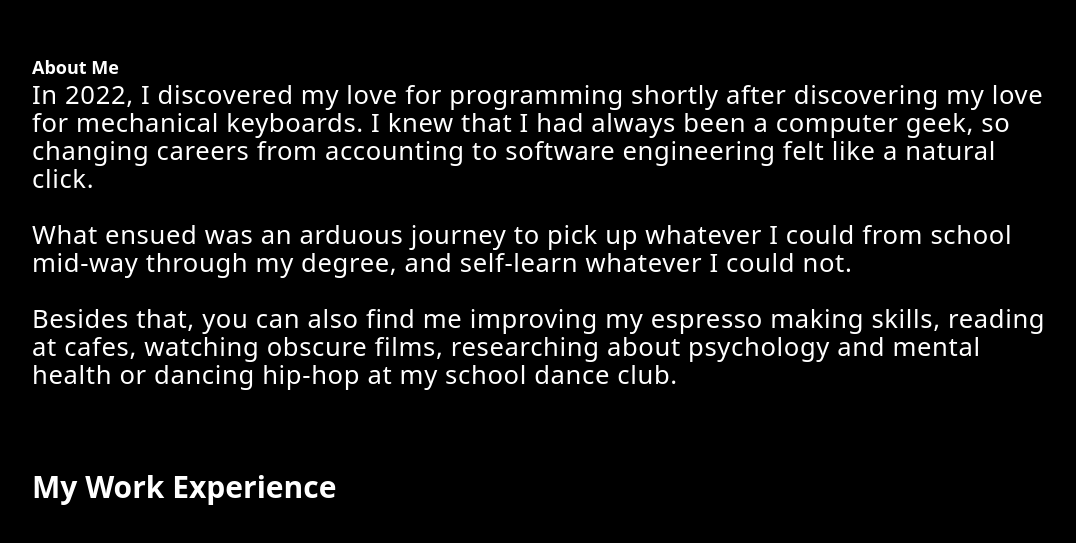
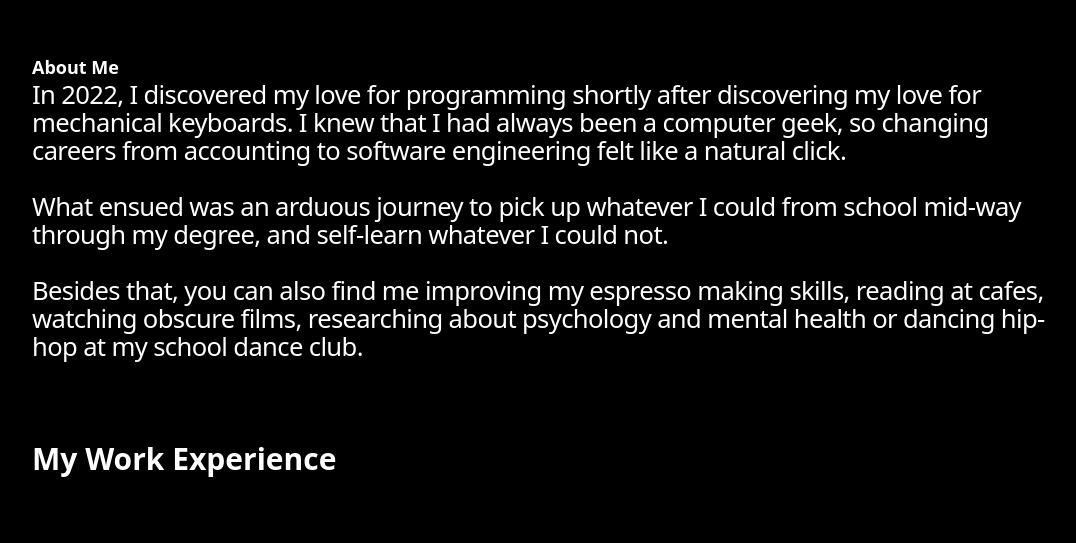
Before and after one commit to safarinexus/edgar-teong, a React (Vite) app: page / in a window 1280 px wide. Shown: the part 1680-2223 px from the top of the page, without its empty margins (100-1176 px from the left). Built offline with nearby package versions, Linux system fonts and the light colour scheme.

Commit message:
changed to tight tracking on about

```diff
--- a/src/components/About.tsx
+++ b/src/components/About.tsx
@@ -170,7 +170,7 @@ const About = () => {
             </div>
             <div id="about-text-container" className="w-full px-5 sm:px-24 font-light text-base">
                 <h1 className="font-bold text-lg">About Me</h1>
-                <p id="about-body" className="tracking-wide leading-relaxed font-light text-base xs:text-base sm:text-sm md:text-base lg:text-xl xl:text-[1.6rem]">
+                <p id="about-body" className="tracking-tight leading-relaxed font-light text-base xs:text-base sm:text-sm md:text-base lg:text-xl xl:text-[1.6rem]">
                 In 2022, I discovered my love for programming shortly after discovering my love for mechanical keyboards. I knew that I  had always been a computer geek, so changing careers from accounting to software engineering felt like a natural click.
                 <br /><br />
                 What ensued was an arduous journey to pick up whatever I could from school mid-way through my degree, and self-learn whatever I could not.
```
Also changed, not shown: public/top-projects.webp (added).
